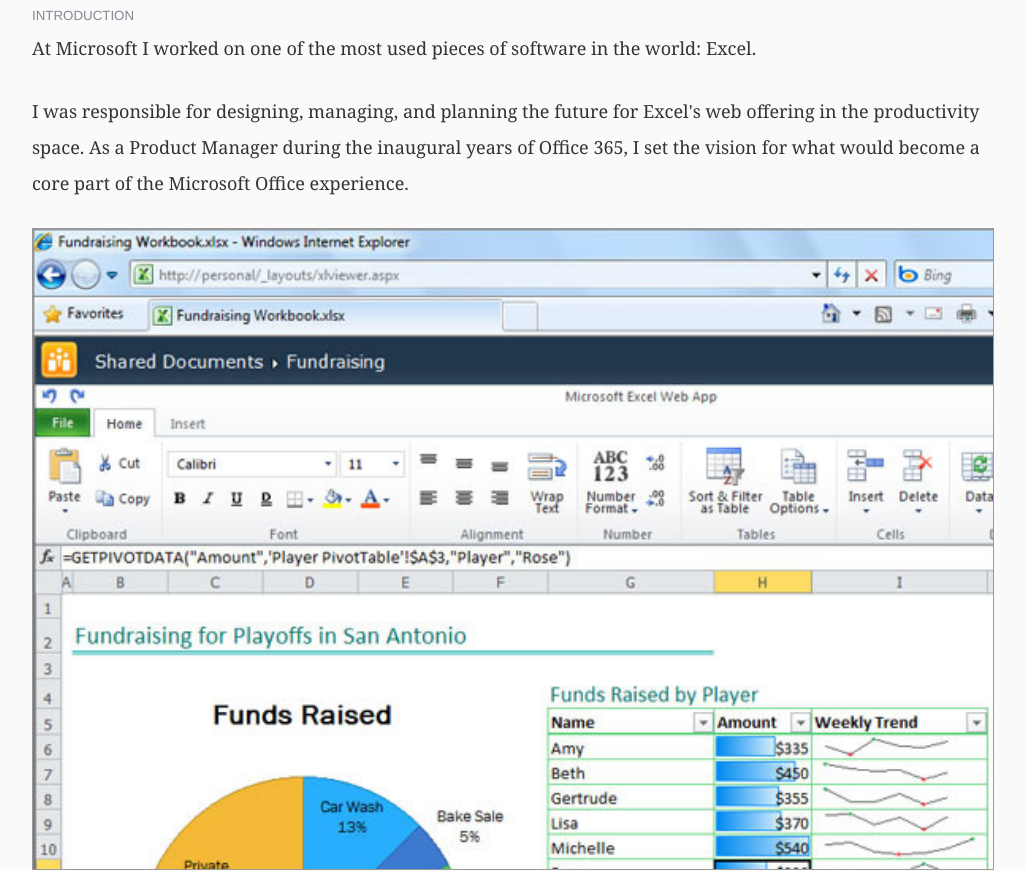
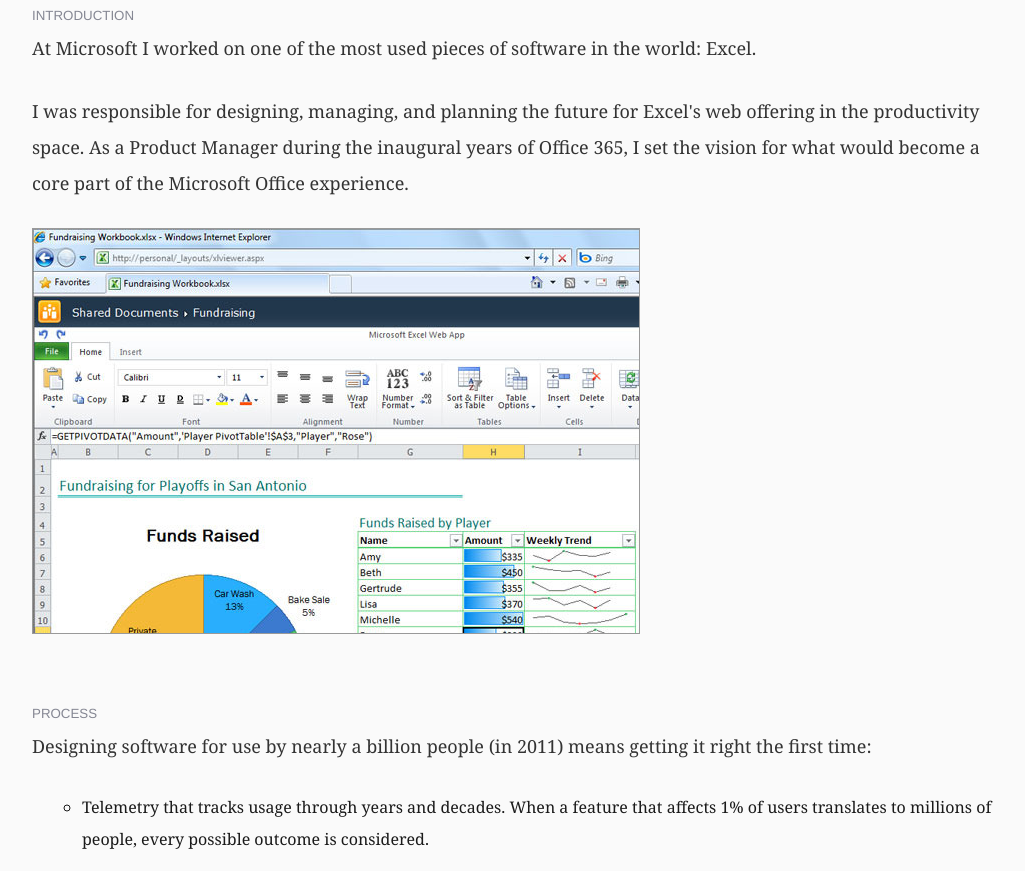
Before and after one commit to bowenli/bowenli.github.io, a plain HTML site: page microsoft.html in a window 1280 px wide. Shown: the part 339-1210 px from the top of the page, without its empty margins (128-1153 px from the left). Drawn offline with nearby package versions, Linux system fonts and the light colour scheme.

Commit message:
image sizes

```diff
--- a/css/p.scss
+++ b/css/p.scss
@@ -111,7 +111,7 @@
     }
 
     img {
-      width: 100%;
+      max-width: 100%;
       border: 1px solid #999;
     }
   }
```
Also changed, not shown: hearsay.html (+1 -1 lines), css/p.css, img/hearsay/h8-2.png (added).
